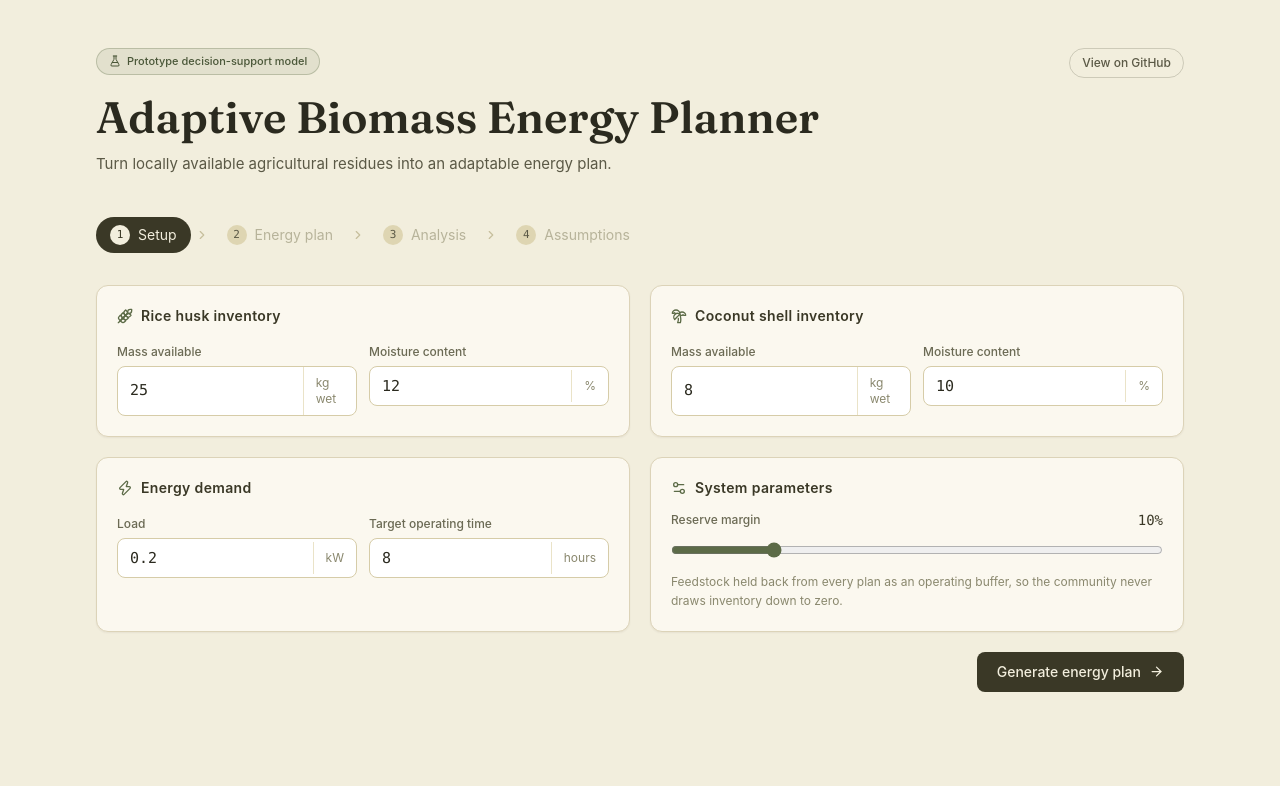
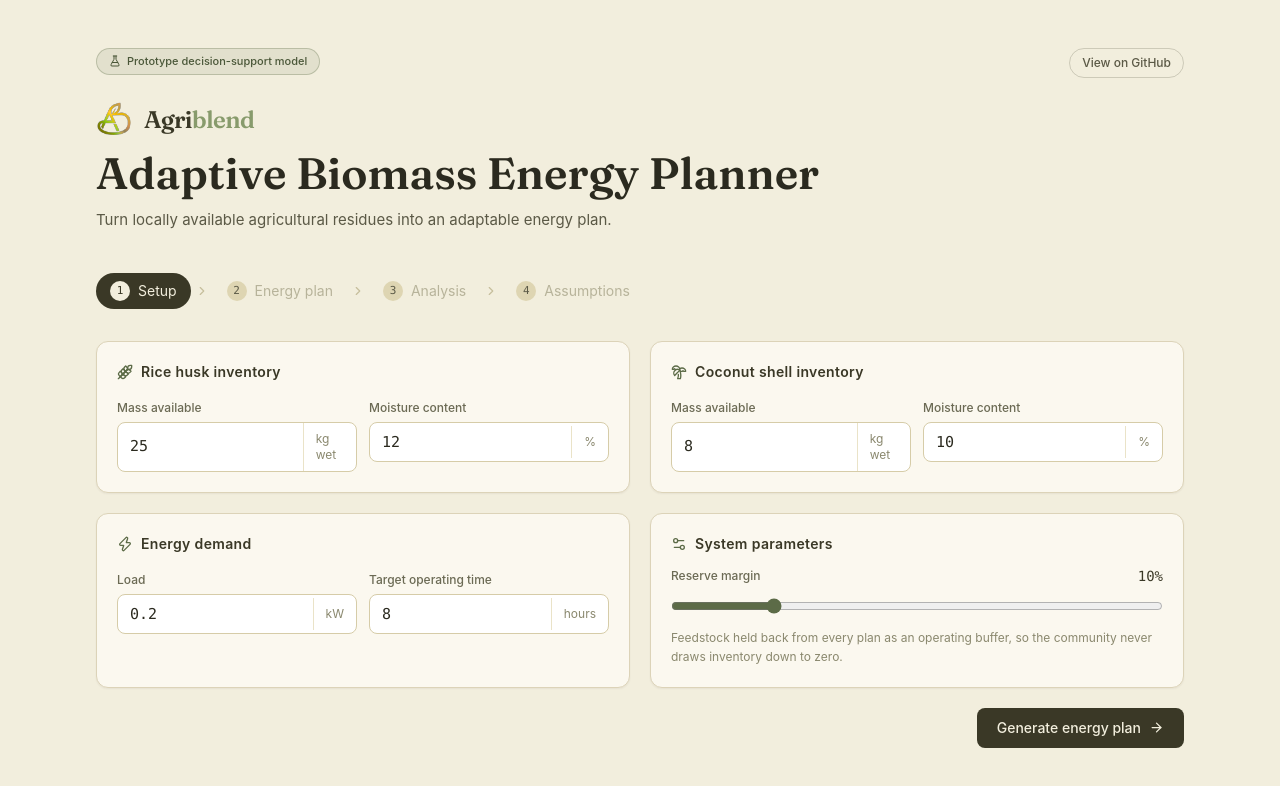
Before and after one commit to acai-bowl/Adaptive-Biomass-Energy-Planner, a React (Vite) app: page / in a window 1280 px wide. Shown: the top 786 px of the page. Built offline with nearby package versions, Linux system fonts and the light colour scheme.

Commit message:
Fix Project Branding

```diff
--- a/src/App.tsx
+++ b/src/App.tsx
@@ -425,7 +425,20 @@ export default function App() {
               View on GitHub
             </a>
           </div>
-          <h1 className="font-display mt-4 text-[34px] sm:text-[44px] leading-[1.05] font-semibold text-[#2B2A1F]">
+
+          {/* Project Branding (Logo + AgriBlend) */}
+          <div className="mt-6 flex items-center gap-3">
+            <img
+              src="/agriblend-logo.svg"
+              alt="AgriBlend Logo"
+              className="h-9 w-auto object-contain"
+            />
+            <span className="font-display text-2xl font-bold tracking-tight text-[#3A3826]">
+              Agri<span className="text-[#889B6C]">blend</span>
+            </span>
+          </div>
+
+          <h1 className="font-display mt-3 text-[34px] sm:text-[44px] leading-[1.05] font-semibold text-[#2B2A1F]">
             Adaptive Biomass Energy Planner
           </h1>
           <p className="mt-3 max-w-xl text-[15px] leading-relaxed text-[#5B5946]">
```
Also changed, not shown: public/agriblend-logo.svg (added).
